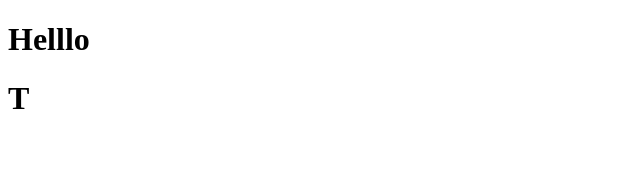
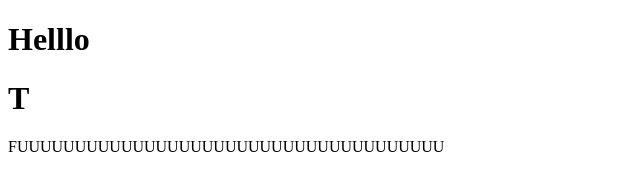
Before and after one commit to RMHouse/gitTest, a plain HTML site: page index.html in a window 1280 px wide. Shown: the whole page, without its empty margins (0-640 px from the left). Drawn offline with Linux system fonts and the light colour scheme.

Commit message:
new marge

```diff
--- a/index.html
+++ b/index.html
@@ -7,5 +7,6 @@
 <body>
 	<h1>Helllo</h1>
 	<h1>T</h1>
+	FUUUUUUUUUUUUUUUUUUUUUUUUUUUUUUUUUUUUU
 </body>
 </html>
```
